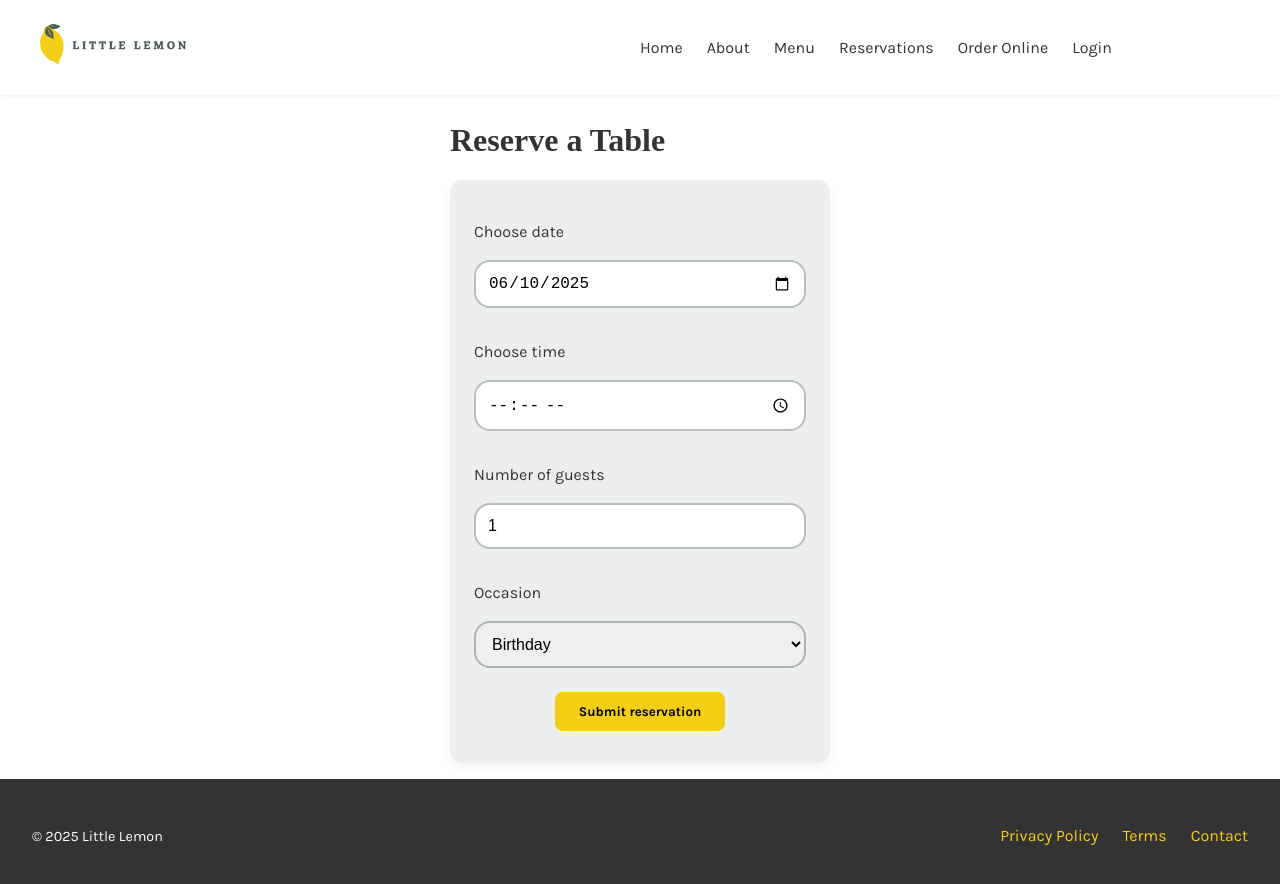
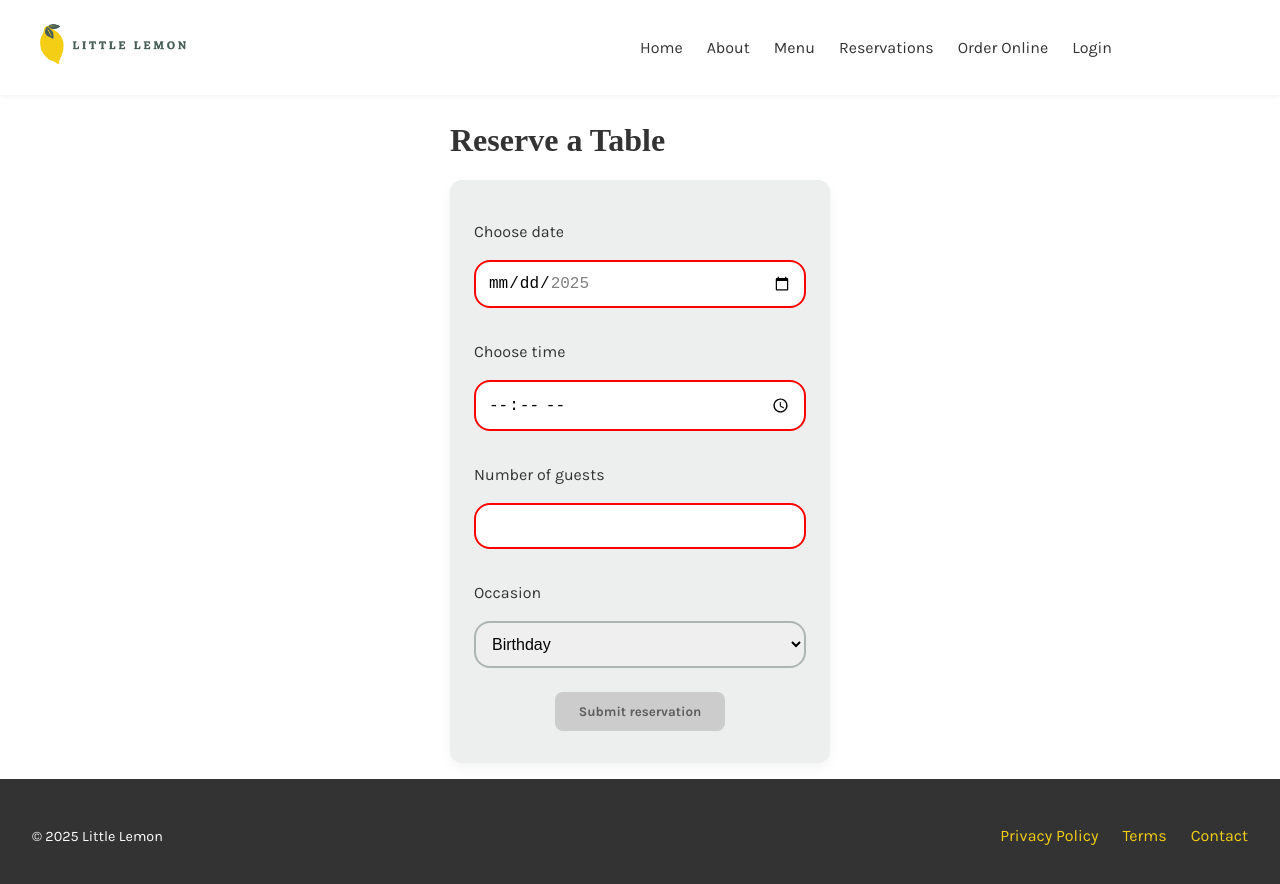
Before and after one commit to jessvitalievna/capstone-project, a React (Create React App) app: page /booking in a window 1280 px wide. Shown: the top 884 px of the page. Built offline with nearby package versions, Linux system fonts and the light colour scheme; a web font is replaced by a local one.

Commit message:
added form validation on react side

```diff
--- a/src/BookingForm.css
+++ b/src/BookingForm.css
@@ -47,3 +47,26 @@
     margin: 0 1rem;
   }
 }
+
+input:invalid,
+select:invalid {
+  border: 2px solid red;
+}
+
+input:required:valid,
+select:required:valid {
+  border: 2px solid green;
+}
+
+.booking-form button:disabled {
+  color: #5f5f5f;
+  background-color: #cccccc;
+  cursor: not-allowed;
+}
+
+.error-message {
+  color: red;
+  font-size: 0.875rem;
+  margin-top: -0.5rem;
+  margin-bottom: 0.5rem;
+}
--- a/src/BookingForm.js
+++ b/src/BookingForm.js
@@ -1,20 +1,84 @@
-import React, { useState } from 'react';
+import React, { useState, useEffect } from 'react';
 import './BookingForm.css';
 
 function BookingForm({ onSubmit, availableTimes, dispatchDate }) {
-  const [date, setDate] = useState(() => {
-  const today = new Date().toISOString().split('T')[0];
-  return today;
-});
-  const [guests, setGuests] = useState(1);
-  const occasions = ['Birthday', 'Anniversary'];
+  const [date, setDate] = useState('');
+  const [guests, setGuests] = useState();
+  const occasions = ['Birthday', 'Anniversary', 'Wedding', 'Business Meeting', 'Other'];
   const [occasion, setOccasion] = useState(occasions[0]);
   const [time, setTime] = useState('');
+  const normalizeTime = (raw) => {
+    // parse HH:mm, convert to minutes, round:
+    const [h, m] = raw.split(':').map(Number);
+    const total = h * 60 + m;
+    const rounded = Math.round(total / 30) * 30;
+    const hh = String(Math.floor(rounded / 60)).padStart(2, '0');
+    const mm = String(rounded % 60).padStart(2, '0');
+    return `${hh}:${mm}`;
+  };
 
-  const handleSubmit = (e) => {
-    e.preventDefault();
-    onSubmit({ date, time, guests, occasion });
+  const [formValid, setFormValid] = useState(false);
+  const [touched, setTouched] = useState({
+    date: false,
+    time: false,
+    guests: false,
+  });
+
+const todayStr = new Date().toISOString().split('T')[0];
+const maxDateStr = "2025-12-31";
+
+const errors = {
+  date:
+    !date
+      ? 'Please select a date'
+      : date < todayStr
+        ? "Date can't be in the past"
+        : date > maxDateStr
+          ? `Date must be on or before ${maxDateStr}`
+          : '',
+  time:
+    time.trim() === ''
+      ? 'Please choose a time'
+      : (() => {
+          const inputEl = document.createElement('input');
+          inputEl.type = 'time';
+          inputEl.step = 1800;
+          inputEl.min = "10:00";
+          inputEl.max = "22:00";
+          inputEl.value = time;
+          if (inputEl.validity.rangeUnderflow || inputEl.validity.rangeOverflow) {
+            return 'Time must be between 10:00 and 22:00';
+          }
+          if (inputEl.validity.stepMismatch) {
+            return 'Please pick a time in 30‑minute increments';
+          }
+          return '';
+        })(),
+  guests: guests < 1 || guests > 10 ? 'Guests must be between 1 and 10' : '',
+  // Occasion is always valid here since select options are limited
+};
+
+useEffect(() => {
+  const validate = () => {
+    return (
+      date.trim() !== '' &&
+      time.trim() !== '' &&
+      guests >= 1 &&
+      guests <= 10
+    );
   };
+  setFormValid(validate());
+}, [date, time, guests]);
+
+const handleSubmit = (e) => {
+  e.preventDefault();
+  if (!e.target.checkValidity()) {
+    // highlight invalid fields
+    setTouched({ date: true, time: true, guests: true, occasion: true });
+    return;
+  }
+  onSubmit({ date, time, guests, occasion });
+};
 
   return (
     <form onSubmit={handleSubmit} className="booking-form">
@@ -25,8 +89,16 @@ function BookingForm({ onSubmit, availableTimes, dispatchDate }) {
         id="res-date"
         value={date}
         onChange={(e) => setDate(e.target.value)}
+        onBlur={() => setTouched((prev) => ({ ...prev, date: true }))}
+        onInvalid={e => e.target.setCustomValidity('Please choose a valid booking date')}
+        onInput={e => e.target.setCustomValidity('')}
         required
+        min={new Date().toISOString().split('T')[0]}
+        max="2025-12-31"
       />
+      {touched.date && errors.date && (
+        <div className="error-message">{errors.date}</div>
+      )}
 
       <label htmlFor="res-time">Choose time</label>
       <input
@@ -34,9 +106,18 @@ function BookingForm({ onSubmit, availableTimes, dispatchDate }) {
         id="res-time"
         value={time}
         onChange={(e) => setTime(e.target.value)}
+        onBlur={() => {
+          if (time) setTime(normalizeTime(time));
+        }}
         list="time-options"
+        min="10:00"
+        max="22:00"
         required
       />
+      {touched.time && errors.time && (
+        <div className="error-message">{errors.time}</div>
+      )}
+
       <datalist id="time-options">
         {availableTimes.map((t) => (
           <option key={t} value={t} />
@@ -51,15 +132,19 @@ function BookingForm({ onSubmit, availableTimes, dispatchDate }) {
         max="10"
         value={guests}
         onChange={(e) => setGuests(Number(e.target.value))}
+        onBlur={() => setTouched((prev) => ({ ...prev, number: true }))}
         required
       />
+
+      {touched.date && errors.guests && (
+        <div className="error-message">{errors.guests}</div>
+      )}
 
       <label htmlFor="occasion">Occasion</label>
       <select
         id="occasion"
         value={occasion}
         onChange={(e) => setOccasion(e.target.value)}
-        required
       >
         {occasions.map((o) => (
           <option key={o} value={o}>
@@ -68,7 +153,9 @@ function BookingForm({ onSubmit, availableTimes, dispatchDate }) {
         ))}
       </select>
 
-      <button type="submit" className='btn-primary'>Submit reservation</button>
+      <button type="submit" className="btn-primary" disabled={!formValid}>
+        Submit reservation
+      </button>
     </form>
   );
 }
```
